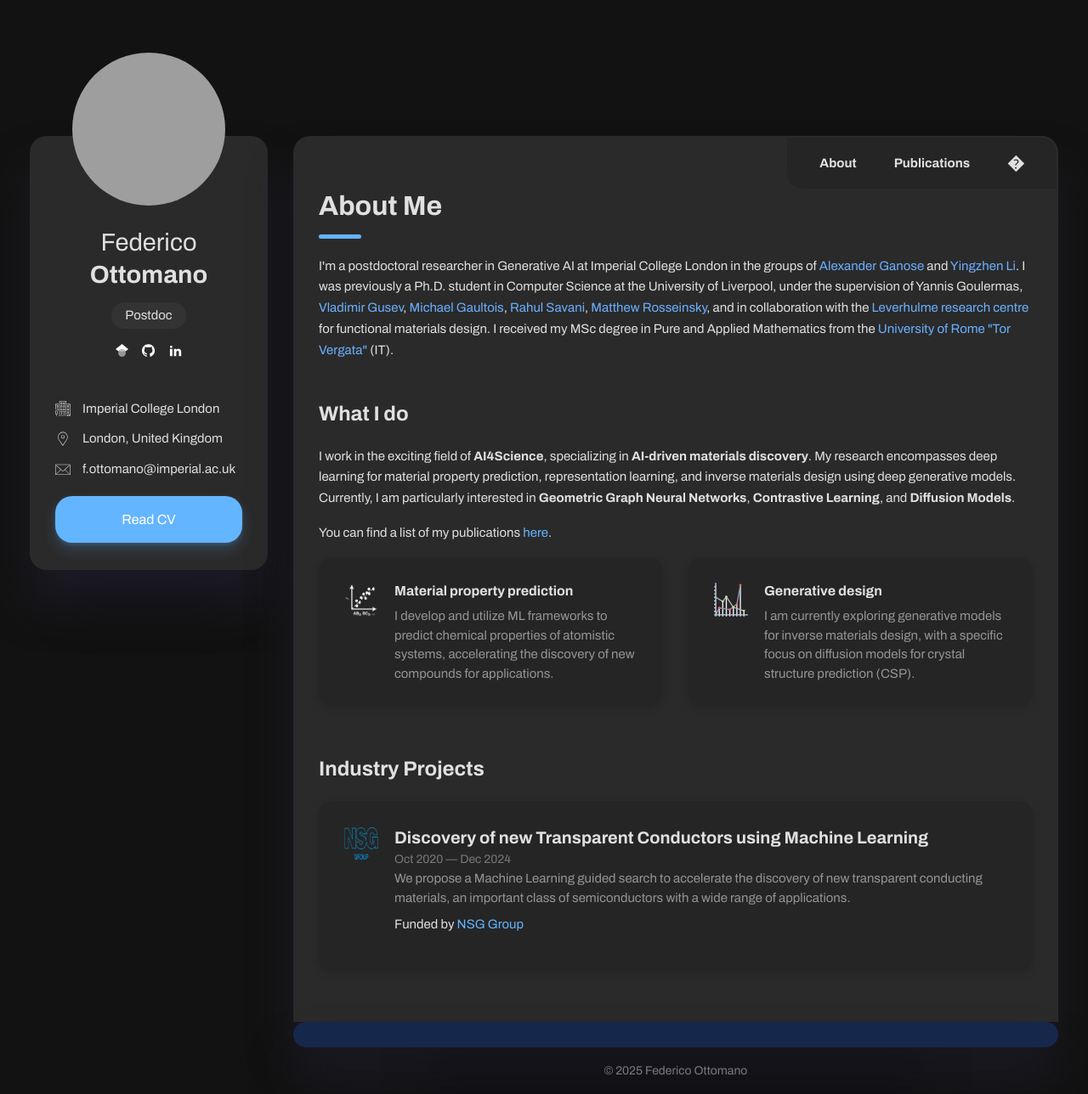
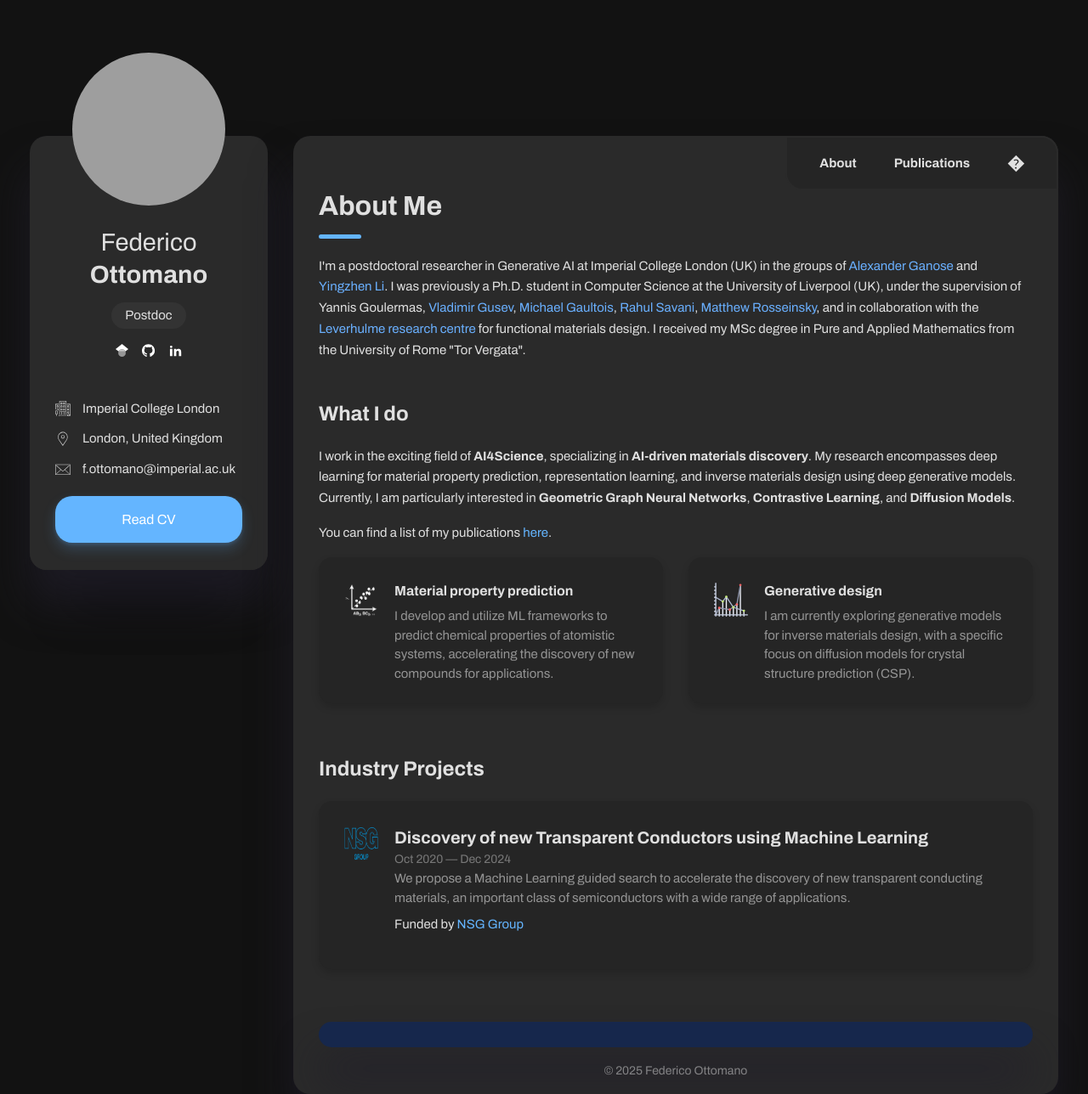
Before and after one commit to fedeotto/fedeotto.github.io, a Jekyll site: the page built from index.html, in a window 1280 px wide. Shown: the whole page at 85% size. Built offline with Jekyll 4.4.1, drawn with Linux system fonts in a browser that asks for light colours.

Commit message:
updates index

```diff
--- a/index.html
+++ b/index.html
@@ -5,12 +5,12 @@
 <!-- ABOUT -->
 <div class="box-inner pb-0">
     <h1 class="title title--h1 first-title title__separate">About Me</h1>
-    <p> I'm a postdoctoral researcher in Generative AI at Imperial College London in the groups of <a href="https://virtualatoms.org/team/" class="highlighted">Alexander Ganose</a> and <a href="http://yingzhenli.net/home/en/?page_id=1411" class="highlighted">Yingzhen Li</a>. I was previously a Ph.D. student in Computer Science at the University of Liverpool,
+    <p> I'm a postdoctoral researcher in Generative AI at Imperial College London (UK) in the groups of <a href="https://virtualatoms.org/team/" class="highlighted">Alexander Ganose</a> and <a href="http://yingzhenli.net/home/en/?page_id=1411" class="highlighted">Yingzhen Li</a>. I was previously a Ph.D. student in Computer Science at the University of Liverpool (UK),
         under the supervision of Yannis Goulermas, <a href="https://www.vlgusev.co.uk/" class="highlighted">Vladimir Gusev</a>,
         <a href="http://www.michaelgaultois.com/" class="highlighted">Michael Gaultois</a>,  <a href="https://www.csc.liv.ac.uk/~rahul/" class="highlighted">Rahul Savani</a>,
         <a href="https://www.liverpool.ac.uk/chemistry/staff/matthew-rosseinsky/" class="highlighted">Matthew Rosseinsky</a>,
         and in collaboration with the <a href="https://www.liverpool.ac.uk/leverhulme-research-centre/" class="highlighted"> Leverhulme research centre </a> for functional materials design.
-        I received my MSc degree in Pure and Applied Mathematics from the <a href="https://web.uniroma2.it/" class="highlighted"> University of Rome "Tor Vergata"</a> (IT). </div>
+        I received my MSc degree in Pure and Applied Mathematics from the University of Rome "Tor Vergata".
 <!-- What -->
 <div class="box-inner pb-0">
     <h2 class="title title--h3">What I do</h2>
```
Also changed, not shown: _publications/spectral.md (+1 -1 lines), _publications/thesis.md (+1 -1 lines).
